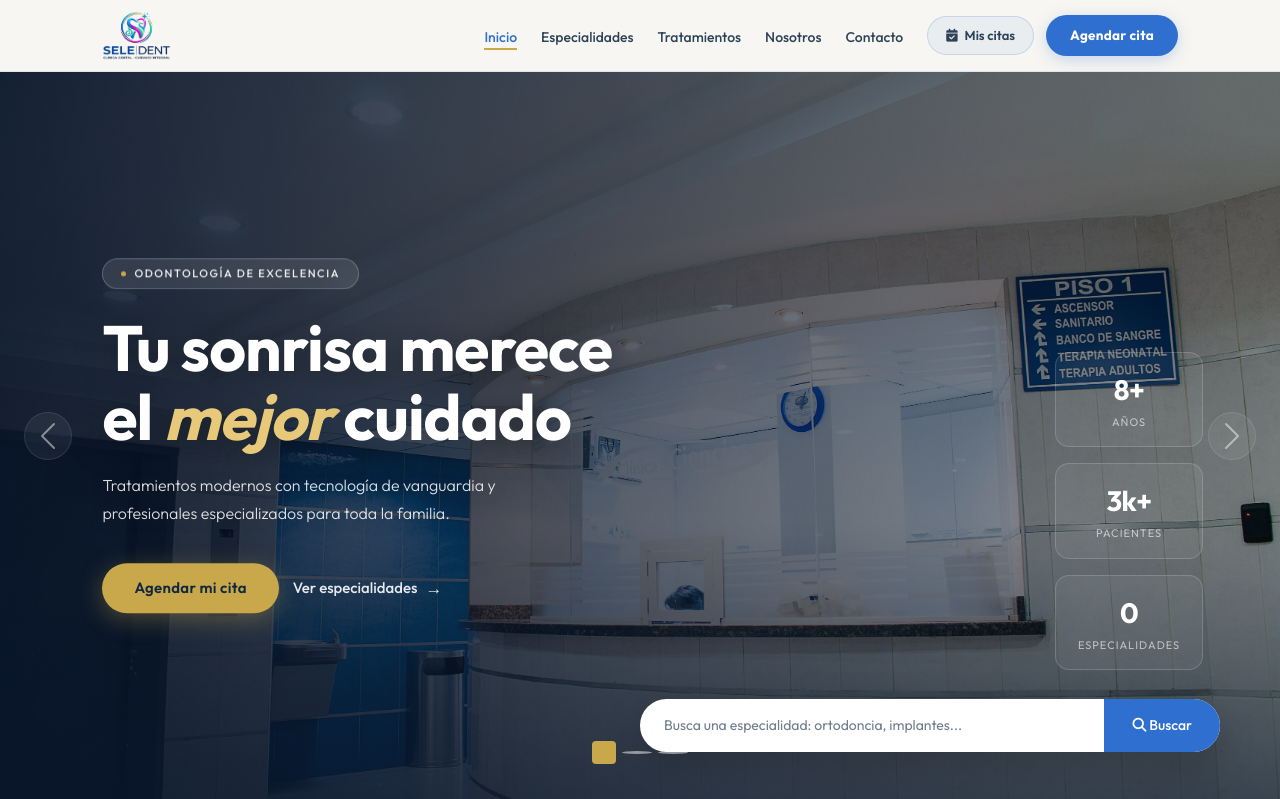
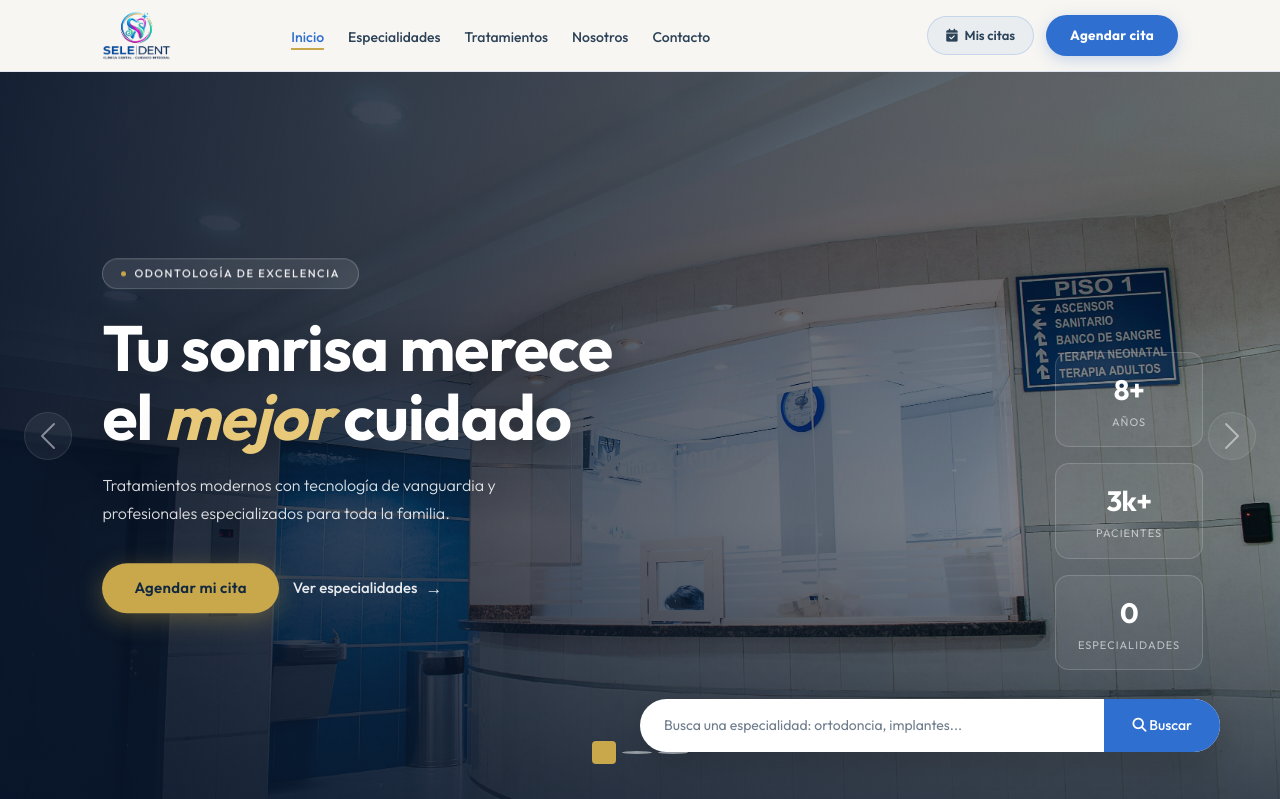
Before and after one commit to GustavoVelasquez-lang/clinica_dental, a Flask app: page / in a window 1280 px wide. Shown: the top 799 px of the page. Run offline with Flask 3, Linux system fonts and the light colour scheme; data that the repository does not hold is empty; some libraries are stand-ins or nearby versions.

Commit message:
Centra los enlaces del navbar entre el logo y los botones
En escritorio, .nav-links se centra (margin 0 auto) y .nav-right queda pegado a la derecha; mismo ajuste en la variante nosotros. Cache-busting navbar.css?v=5 y nosotros.css?v=3.

```diff
--- a/static/css/navbar.css
+++ b/static/css/navbar.css
@@ -180,7 +180,7 @@
 /* ============================================================
    Escritorio (>= 992px): una sola fila compacta y centrada.
    El contenido no se estira a los bordes: el contenedor se limita
-   a 1140px y los enlaces quedan agrupados junto a los botones.
+   a 1140px. Los enlaces quedan centrados entre el logo y los botones.
    ============================================================ */
 @media (min-width: 992px) {
   .nav-inner {
@@ -189,12 +189,19 @@
 
   .nav-menu {
     flex-direction: row;
-    justify-content: flex-end;
+    justify-content: space-between;
     gap: 1.5rem;
   }
 
+  /* Los enlaces se centran en el espacio entre el logo y las acciones. */
   .nav-links {
     gap: 1.5rem;
+    margin: 0 auto;
+  }
+
+  /* Las acciones siempre pegadas al borde derecho. */
+  .nav-right {
+    margin-left: auto;
   }
 }
 
--- a/static/css/nosotros.css
+++ b/static/css/nosotros.css
@@ -20,11 +20,11 @@
   display: flex; align-items: center; justify-content: space-between; gap: 24px;
 }
 .navbar-nos .nav-menu {
-  display: flex; align-items: center; justify-content: flex-end;
+  display: flex; align-items: center; justify-content: space-between;
   gap: 1.5rem; flex: 1;
 }
 .navbar-nos .nav-logo img { height: 50px; max-height: 55px; width: auto; object-fit: contain; }
-.navbar-nos .nav-links { display: flex; list-style: none; gap: 1.5rem; margin: 0; padding: 0; }
+.navbar-nos .nav-links { display: flex; list-style: none; gap: 1.5rem; margin: 0 auto; padding: 0; }
 .navbar-nos .nav-links a {
   text-decoration: none; font-size: 14px; font-weight: 500;
   color: #2c4257; transition: color 0.2s; white-space: nowrap;
@@ -32,7 +32,7 @@
 .navbar-nos .nav-links a:hover,
 .navbar-nos .nav-links a.active,
 .navbar-nos .nav-links a.activacion { color: #2f6fd0; }
-.navbar-nos .nav-right { display: flex; align-items: center; gap: 12px; flex-shrink: 0; }
+.navbar-nos .nav-right { display: flex; align-items: center; gap: 12px; flex-shrink: 0; margin-left: auto; }
 .navbar-nos .nav-icon-btn {
   text-decoration: none; font-size: 13px; font-weight: 600;
   color: #2c4257; padding: 9px 18px; border-radius: 50px;
--- a/templates/agendar_evaluacion.html
+++ b/templates/agendar_evaluacion.html
@@ -3,7 +3,7 @@
 
 {% block extra_css %}
 <link href="https://fonts.googleapis.com/css2?family=Plus+Jakarta+Sans:wght@400;500;600;700;800&display=swap" rel="stylesheet">
-<link rel="stylesheet" href="{{ url_for('static', filename='css/navbar.css') }}?v=4">
+<link rel="stylesheet" href="{{ url_for('static', filename='css/navbar.css') }}?v=5">
 <link rel="stylesheet" href="{{ url_for('static', filename='css/footer.css') }}">
 <link rel="stylesheet" href="{{ url_for('static', filename='css/agendar_evaluacion.css') }}">
 {% endblock %}
--- a/templates/agendar_evaluacion_confirmacion.html
+++ b/templates/agendar_evaluacion_confirmacion.html
@@ -3,7 +3,7 @@
 
 {% block extra_css %}
 <link href="https://fonts.googleapis.com/css2?family=Plus+Jakarta+Sans:wght@400;500;600;700;800&display=swap" rel="stylesheet">
-<link rel="stylesheet" href="{{ url_for('static', filename='css/navbar.css') }}?v=4">
+<link rel="stylesheet" href="{{ url_for('static', filename='css/navbar.css') }}?v=5">
 <link rel="stylesheet" href="{{ url_for('static', filename='css/footer.css') }}">
 <link rel="stylesheet" href="{{ url_for('static', filename='css/agendar_evaluacion.css') }}">
 {% endblock %}
--- a/templates/completar_perfil.html
+++ b/templates/completar_perfil.html
@@ -3,7 +3,7 @@
 
 {% block extra_css %}
 <link href="https://fonts.googleapis.com/css2?family=Plus+Jakarta+Sans:wght@400;500;600;700;800&display=swap" rel="stylesheet">
-<link rel="stylesheet" href="{{ url_for('static', filename='css/navbar.css') }}?v=4">
+<link rel="stylesheet" href="{{ url_for('static', filename='css/navbar.css') }}?v=5">
 <link rel="stylesheet" href="{{ url_for('static', filename='css/footer.css') }}">
 <link rel="stylesheet" href="{{ url_for('static', filename='css/completar_perfil.css') }}">
 {% endblock %}
--- a/templates/contacto.html
+++ b/templates/contacto.html
@@ -2,7 +2,7 @@
 {% block title %}Contacto - Clinica Sele Dent{% endblock %}
 
 {% block extra_css %}
-<link rel="stylesheet" href="{{ url_for('static', filename='css/navbar.css') }}?v=4">
+<link rel="stylesheet" href="{{ url_for('static', filename='css/navbar.css') }}?v=5">
 <link rel="stylesheet" href="{{ url_for('static', filename='css/footer.css') }}">
 <link rel="stylesheet" href="{{ url_for('static', filename='css/contacto.css') }}">
 {% endblock %}
--- a/templates/detalle_especialidad.html
+++ b/templates/detalle_especialidad.html
@@ -3,7 +3,7 @@
 
 {% block extra_css %}
 <link href="https://fonts.googleapis.com/css2?family=Plus+Jakarta+Sans:wght@400;500;600;700;800&display=swap" rel="stylesheet">
-<link rel="stylesheet" href="{{ url_for('static', filename='css/navbar.css') }}?v=4">
+<link rel="stylesheet" href="{{ url_for('static', filename='css/navbar.css') }}?v=5">
 <link rel="stylesheet" href="{{ url_for('static', filename='css/footer.css') }}">
 <link rel="stylesheet" href="{{ url_for('static', filename='css/detalle_especialidad.css') }}">
 {% endblock %}
--- a/templates/doctor_agendar.html
+++ b/templates/doctor_agendar.html
@@ -3,7 +3,7 @@
 {% block title %}Agendar cita como doctor — Clínica SELEDENT{% endblock %}
 
 {% block extra_css %}
-<link rel="stylesheet" href="{{ url_for('static', filename='css/navbar.css') }}?v=4">
+<link rel="stylesheet" href="{{ url_for('static', filename='css/navbar.css') }}?v=5">
 <link rel="stylesheet" href="{{ url_for('static', filename='css/footer.css') }}">
 <style>
   .da-page { background: #f4f7f8; min-height: 100vh; padding: 32px 0 64px; }
--- a/templates/especialidades.html
+++ b/templates/especialidades.html
@@ -1,6 +1,6 @@
 {% extends "base.html" %}
 {% block extra_css %}
-<link rel="stylesheet" href="{{ url_for('static', filename='css/navbar.css') }}?v=4">
+<link rel="stylesheet" href="{{ url_for('static', filename='css/navbar.css') }}?v=5">
 <link rel="stylesheet" href="{{ url_for('static', filename='css/footer.css') }}">
 <link rel="stylesheet" href="{{ url_for('static', filename='css/especialidades.css') }}">
 {% endblock %}
--- a/templates/index.html
+++ b/templates/index.html
@@ -1,6 +1,6 @@
 {% extends "base.html" %}
 {% block extra_css %}
-<link rel="stylesheet" href="{{ url_for('static', filename='css/navbar.css') }}?v=4">
+<link rel="stylesheet" href="{{ url_for('static', filename='css/navbar.css') }}?v=5">
 <link rel="stylesheet" href="{{ url_for('static', filename='css/footer.css') }}">
 <link rel="stylesheet" href="{{ url_for('static', filename='css/index.css') }}">
 {% endblock %}
--- a/templates/nosotros.html
+++ b/templates/nosotros.html
@@ -2,7 +2,7 @@
 {% block title %}Nosotros — Clinica Sele Dent{% endblock %}
 
 {% block extra_css %}
-<link rel="stylesheet" href="{{ url_for('static', filename='css/nosotros.css') }}?v=2">
+<link rel="stylesheet" href="{{ url_for('static', filename='css/nosotros.css') }}?v=3">
 {% endblock %}
 
 {% block content %}
--- a/templates/tratamientos.html
+++ b/templates/tratamientos.html
@@ -1,6 +1,6 @@
 {% extends "base.html" %}
 {% block extra_css %}
-<link rel="stylesheet" href="{{ url_for('static', filename='css/navbar.css') }}?v=4">
+<link rel="stylesheet" href="{{ url_for('static', filename='css/navbar.css') }}?v=5">
 <link rel="stylesheet" href="{{ url_for('static', filename='css/footer.css') }}">
 <link rel="stylesheet" href="{{ url_for('static', filename='css/detalle_especialidad.css') }}">
 <link rel="stylesheet" href="{{ url_for('static', filename='css/tratamientos.css') }}">
```
